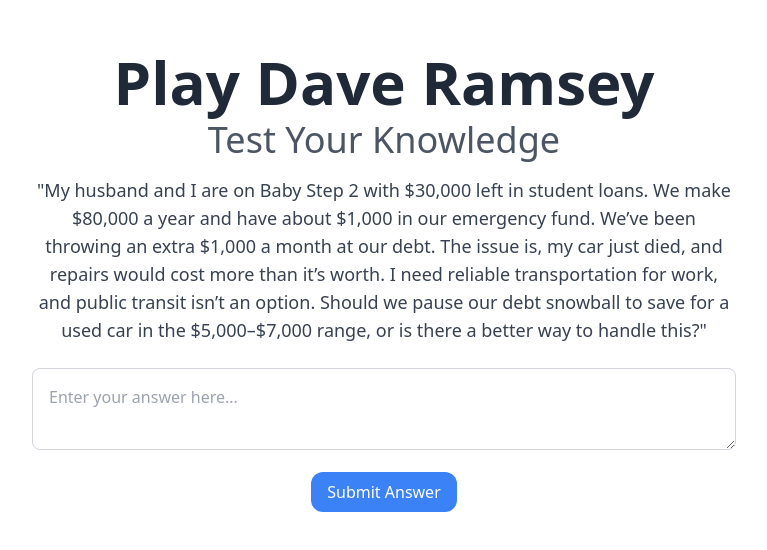
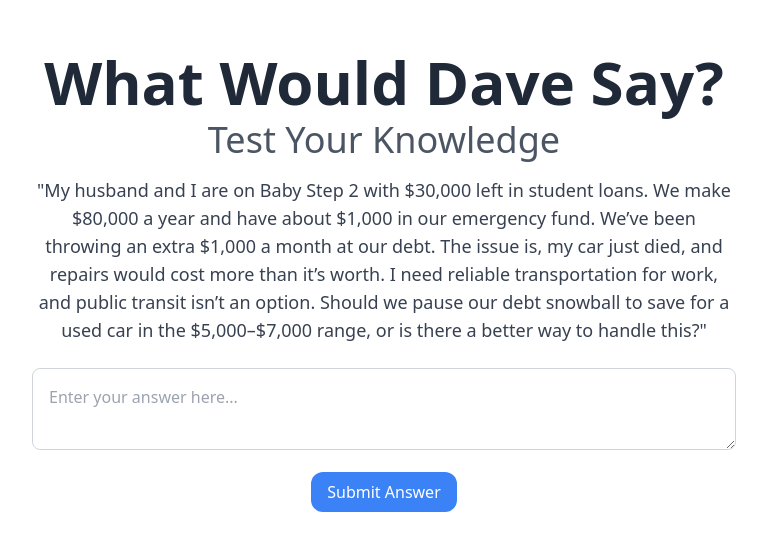
Before and after one commit to timlevesque/playdave, a website: page public/index.html in a window 1280 px wide. Shown: the part 106-656 px from the top of the page, without its empty margins (256-1023 px from the left). Drawn offline with nearby package versions, Linux system fonts and the light colour scheme.

Commit message:
Update index.html

```diff
--- a/public/index.html
+++ b/public/index.html
@@ -8,7 +8,7 @@
 </head>
 <body class="bg-white flex flex-col items-center justify-center min-h-screen">
     <div class="p-8 w-full max-w-3xl text-center">
-        <h1 class="text-6xl font-bold text-gray-800 mb-2">Play Dave Ramsey</h1>
+        <h1 class="text-6xl font-bold text-gray-800 mb-2">What Would Dave Say?</h1>
         <h2 class="text-4xl font-medium text-gray-600 mb-4">Test Your Knowledge</h2>
         <p id="question" class="text-lg text-gray-700 mb-6">
             "My husband and I are on Baby Step 2 with $30,000 left in student loans. We make $80,000 a year and have about $1,000 in our emergency fund. We’ve been throwing an extra $1,000 a month at our debt. The issue is, my car just died, and repairs would cost more than it’s worth. I need reliable transportation for work, and public transit isn’t an option. Should we pause our debt snowball to save for a used car in the $5,000–$7,000 range, or is there a better way to handle this?"
```
